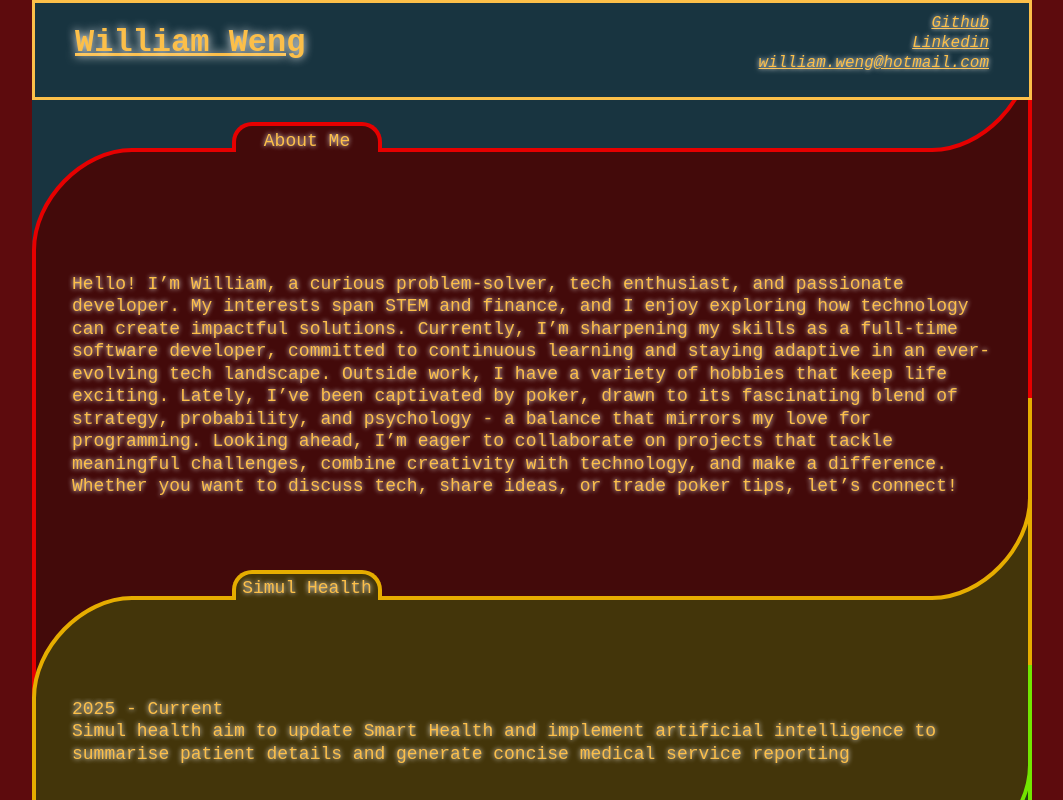
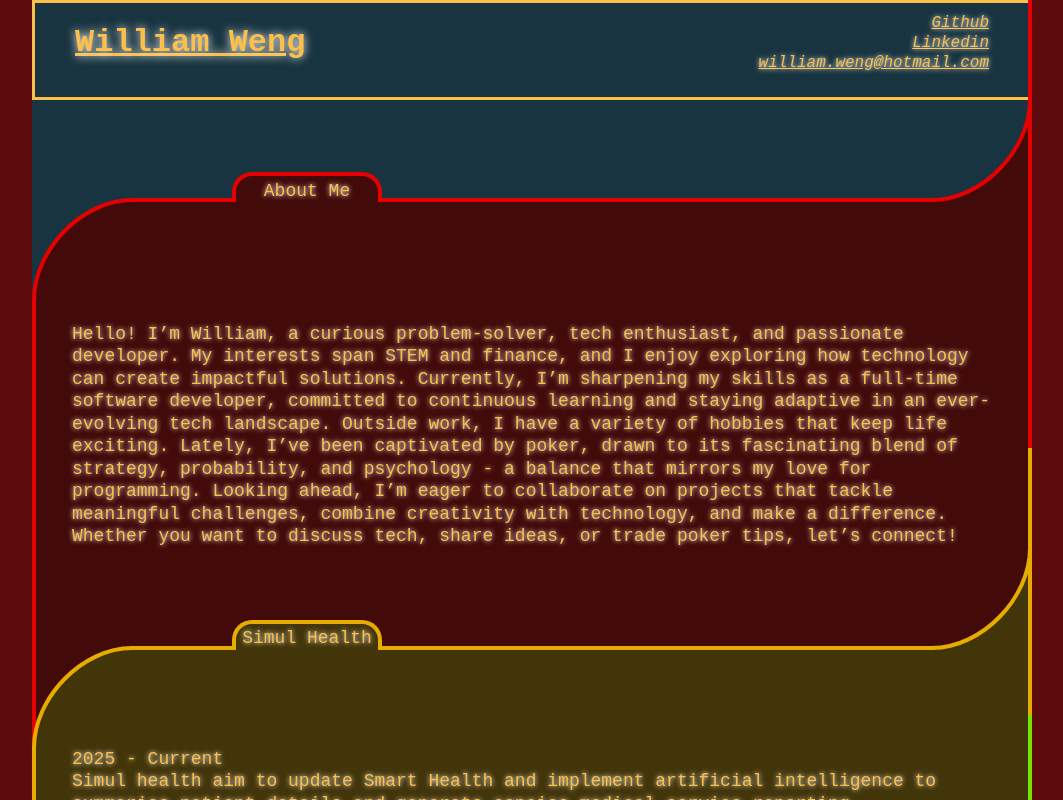
Before and after one commit to will-weng/will-weng.github.io, a React (Create React App) app: page / in a window 1280 px wide. Shown: the whole page, without its empty margins (108-1171 px from the left). Built offline with nearby package versions, Linux system fonts and the light colour scheme; the HTML template or start-up script is replaced by a standard one.

Commit message:
scroll tabs to top

```diff
--- a/src/Content.tsx
+++ b/src/Content.tsx
@@ -7,9 +7,8 @@ const ContentStyle = styled.div`
     max-width: 1000px;
     margin-left: auto;
     margin-right: auto;
-    height: calc(100vh - 100px);
-    height: calc(100dvh - 100px);
-    margin-top: 100px;
+    height: 100vh;
+    height: 100dvh;
     background-color: ${({ theme }) => theme.colours.Main};
 
     overflow: scroll;
--- a/src/components/Folder/Folder.tsx
+++ b/src/components/Folder/Folder.tsx
@@ -17,6 +17,8 @@ export interface FolderContentType {
 }
 
 const StyledFolder = styled.div`
+    position: sticky;
+    top: -70px;
     padding-bottom: 200px;
     margin-bottom: -200px;
 `
--- a/src/components/Folder/Folders.tsx
+++ b/src/components/Folder/Folders.tsx
@@ -3,8 +3,6 @@ import foldercontent from '../data/folderContent.json';
 import Folder, { FolderContentType } from './Folder';
 
 const StyledFolder = styled.div`
-    margin-top: -150px;
-    overflow-y: clip;
 `
 
 function getColor(index: number, total: number) {
```
